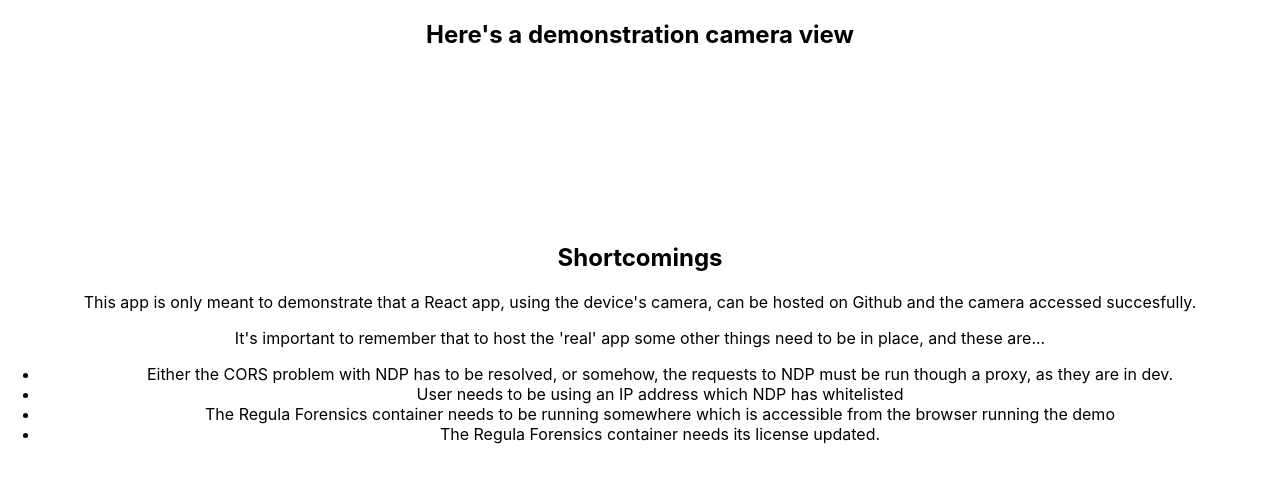
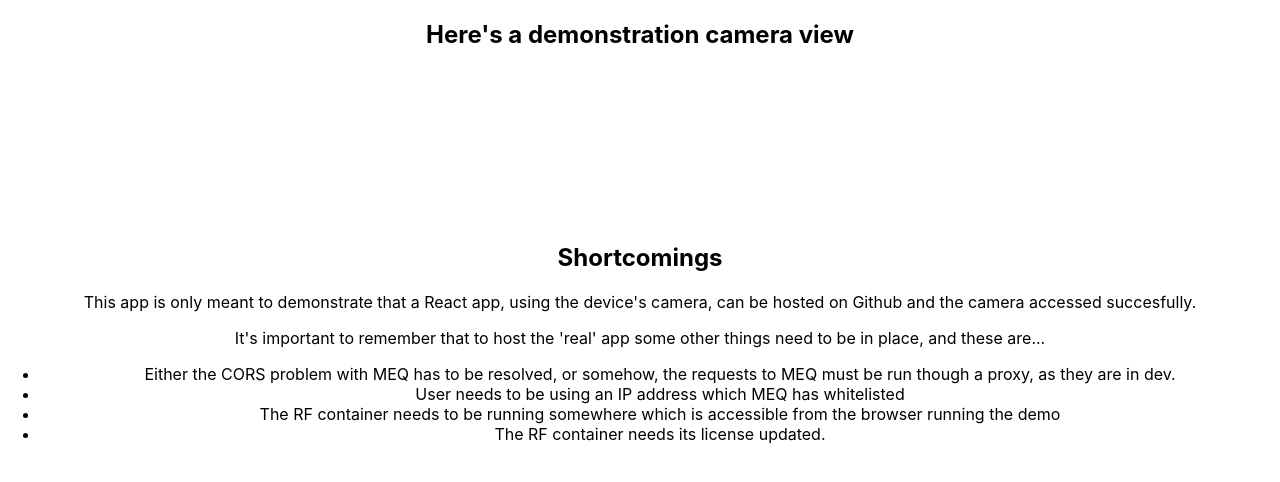
Before and after one commit to shearichard/anzchkin-deployment-test-alternate, a React (Create React App) app: page / in a window 1280 px wide. Shown: the top 482 px of the page. Built offline with nearby package versions, Linux system fonts and the light colour scheme; no server answers.

Commit message:
Add notes to README

```diff
--- a/src/App.js
+++ b/src/App.js
@@ -3,6 +3,9 @@ import React from "react";
 import Webcam from "react-webcam";
 
 function App() {
+
+     /*
+          */
   return (
     <div className="App">
       <h2>Here's a demonstration camera view</h2>
@@ -15,10 +18,10 @@ function App() {
       It's important to remember that to host the 'real' app some other things need to be in place, and these are...
       </p>
       <ul>
-          <li>Either the CORS problem with NDP has to be resolved, or somehow, the requests to NDP must be run though a proxy, as they are in dev.</li>
-          <li>User needs to be using an IP address which NDP has whitelisted</li>
-          <li>The Regula Forensics container needs to be running somewhere which is accessible from the browser running the demo</li>
-          <li>The Regula Forensics container needs its license updated.</li>
+          <li>Either the CORS problem with MEQ has to be resolved, or somehow, the requests to MEQ must be run though a proxy, as they are in dev.</li>
+          <li>User needs to be using an IP address which MEQ has whitelisted</li>
+          <li>The RF container needs to be running somewhere which is accessible from the browser running the demo</li>
+          <li>The RF container needs its license updated.</li>
       </ul>
     </div>
   );
```
